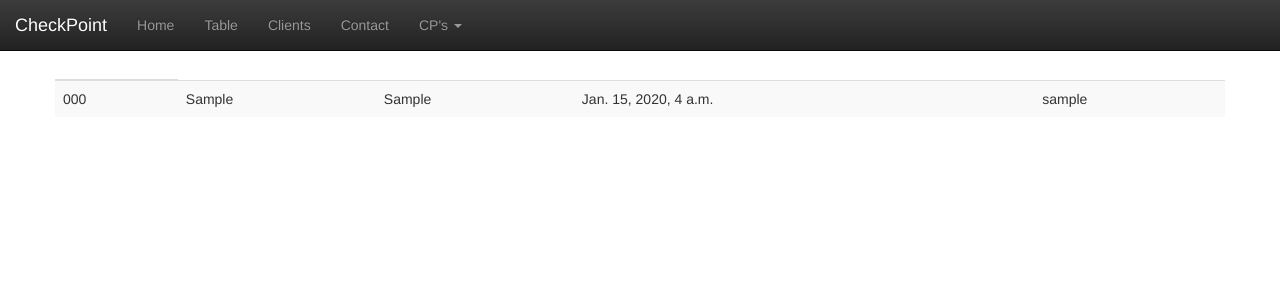
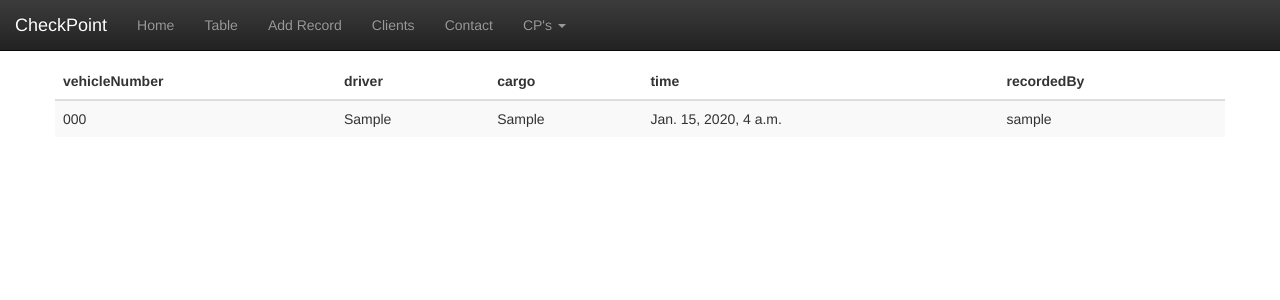
Before and after one commit to AntonNikulin/uni-cw-s6, a Django app: page /checkpoint/table/ in a window 1280 px wide. Shown: the top 300 px of the page. Run offline with Django 3.2, Linux system fonts and the light colour scheme; tables that the repository leaves empty hold one stand-in row (values such as "Sample post"); parts of the project's set-up code (start-up, migrations or seed data) failed here and were passed over; some libraries are stand-ins or nearby versions.

Commit message:
ScrLang + table headers, link: createRecord

```diff
--- a/ScrLang/UniScrLangKpp/Checkpoint/templates/Checkpoint/table.html
+++ b/ScrLang/UniScrLangKpp/Checkpoint/templates/Checkpoint/table.html
@@ -9,7 +9,11 @@
         <table class="table table-striped table-hover">
             <thead>
                 <tr>
-                    <th></th>
+                    <th>vehicleNumber</th>
+                    <th>driver</th>
+                    <th>cargo</th>
+                    <th>time</th>
+                    <th>recordedBy</th>
                 </tr>
             </thead>
             <tbody>
--- a/ScrLang/UniScrLangKpp/Checkpoint/urls.py
+++ b/ScrLang/UniScrLangKpp/Checkpoint/urls.py
@@ -2,5 +2,5 @@ from django.conf.urls import patterns, include, url
 
 urlpatterns = patterns('',
                         url(r'^table/$', 'Checkpoint.views.table', name='table'),
-                        url(r'^record/create/$', 'Checkpoint.views.recordCreate', name='record'),
+                        url(r'^record/create/$', 'Checkpoint.views.recordCreate', name='createRecord'),
 )
--- a/ScrLang/UniScrLangKpp/templates/navigation.html
+++ b/ScrLang/UniScrLangKpp/templates/navigation.html
@@ -11,6 +11,7 @@
         <ul class="nav navbar-nav">
             <li><a href="index.html">Home</a></li>
             <li><a href="{% url 'table' %}">Table</a></li>
+            <li><a href="{% url 'createRecord' %}">Add Record</a></li>
             <li><a href="clients.html">Clients</a></li>
             <li><a href="contact.html">Contact</a></li>
             <li class="dropdown">
```
